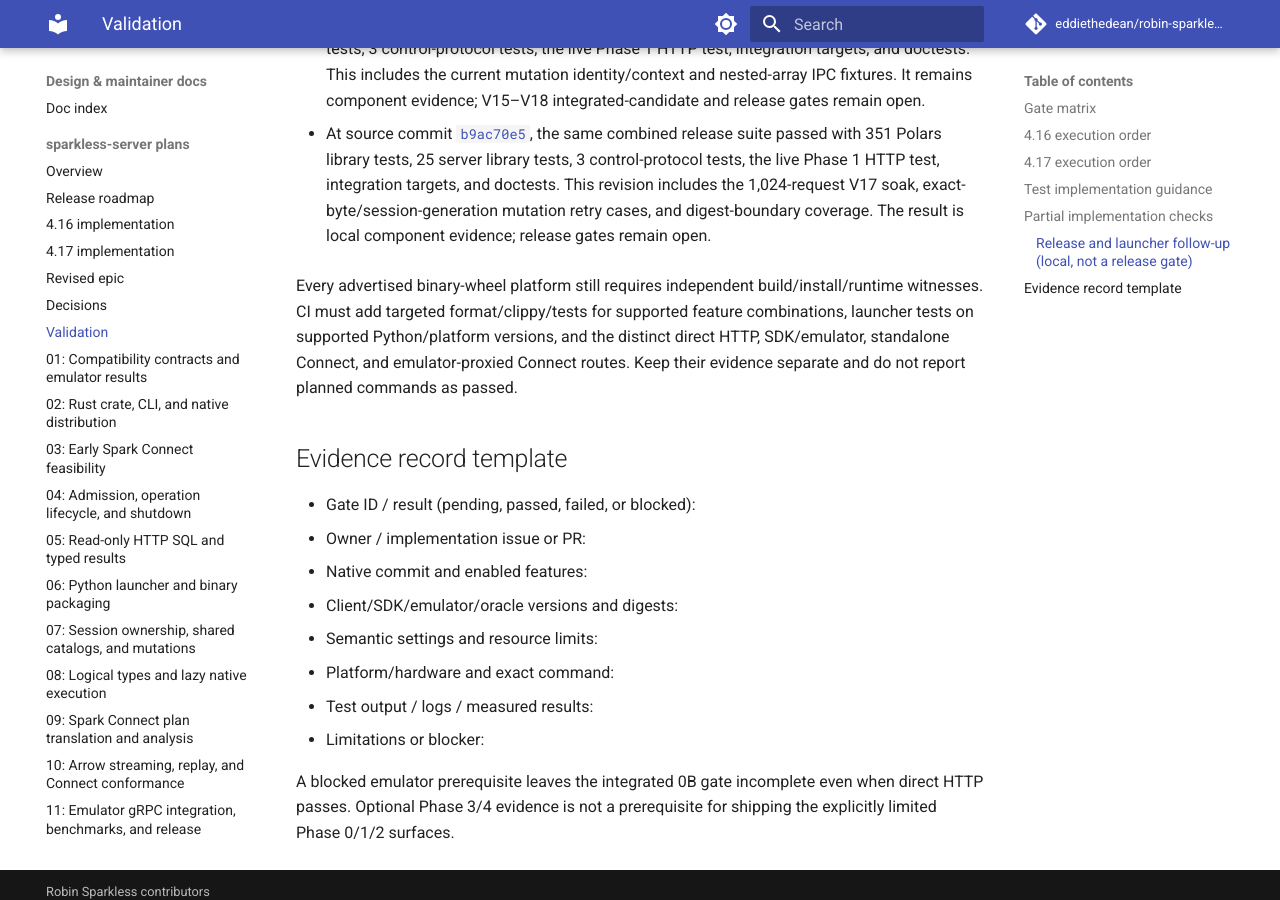
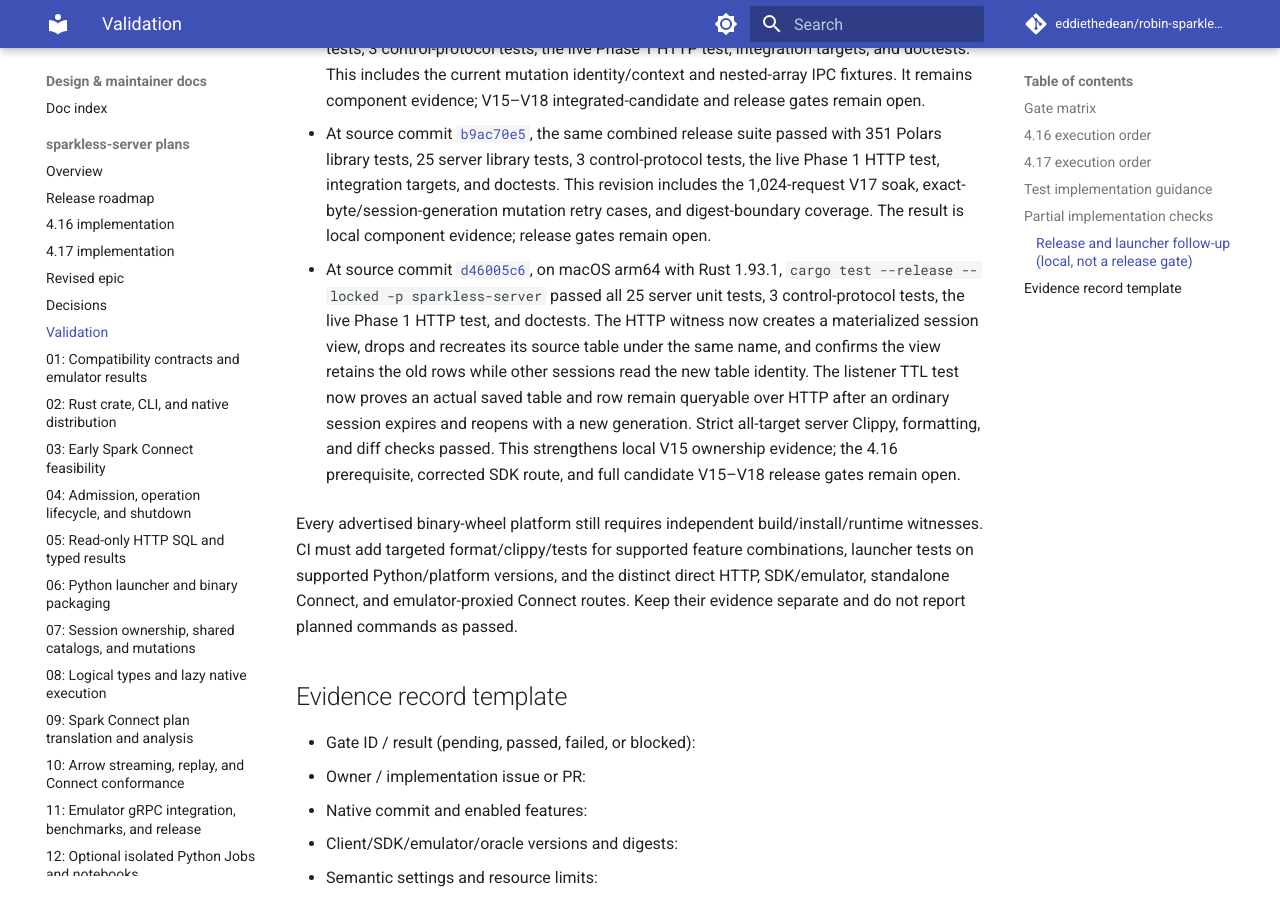
Before and after one commit to eddiethedean/robin-sparkless, an MkDocs documentation site: the page built from docs/plans/sparkless-server/VALIDATION.md, in a window 1280 px wide and 900 px high, scrolled down 22846 px. Built offline with MkDocs 1.6.1 and Material for MkDocs 9.7.7, drawn with Linux system fonts in a browser that asks for light colours; comment, search, counter and statistics services are not loaded.

Commit message:
Record catalog lifetime validation evidence

```diff
--- a/docs/plans/sparkless-server/VALIDATION.md
+++ b/docs/plans/sparkless-server/VALIDATION.md
@@ -192,6 +192,8 @@
 
 - At source commit [`b9ac70e5`](https://github.com/eddiethedean/robin-sparkless/commit/b9ac70e5), the same combined release suite passed with 351 Polars library tests, 25 server library tests, 3 control-protocol tests, the live Phase 1 HTTP test, integration targets, and doctests. This revision includes the 1,024-request V17 soak, exact-byte/session-generation mutation retry cases, and digest-boundary coverage. The result is local component evidence; release gates remain open.
 
+- At source commit [`d46005c6`](https://github.com/eddiethedean/robin-sparkless/commit/d46005c6), on macOS arm64 with Rust 1.93.1, `cargo test --release --locked -p sparkless-server` passed all 25 server unit tests, 3 control-protocol tests, the live Phase 1 HTTP test, and doctests. The HTTP witness now creates a materialized session view, drops and recreates its source table under the same name, and confirms the view retains the old rows while other sessions read the new table identity. The listener TTL test now proves an actual saved table and row remain queryable over HTTP after an ordinary session expires and reopens with a new generation. Strict all-target server Clippy, formatting, and diff checks passed. This strengthens local V15 ownership evidence; the 4.16 prerequisite, corrected SDK route, and full candidate V15–V18 release gates remain open.
+
 Every advertised binary-wheel platform still requires independent build/install/runtime witnesses. CI must add targeted format/clippy/tests for supported feature combinations, launcher tests on supported Python/platform versions, and the distinct direct HTTP, SDK/emulator, standalone Connect, and emulator-proxied Connect routes. Keep their evidence separate and do not report planned commands as passed.
 
 ## Evidence record template
```
